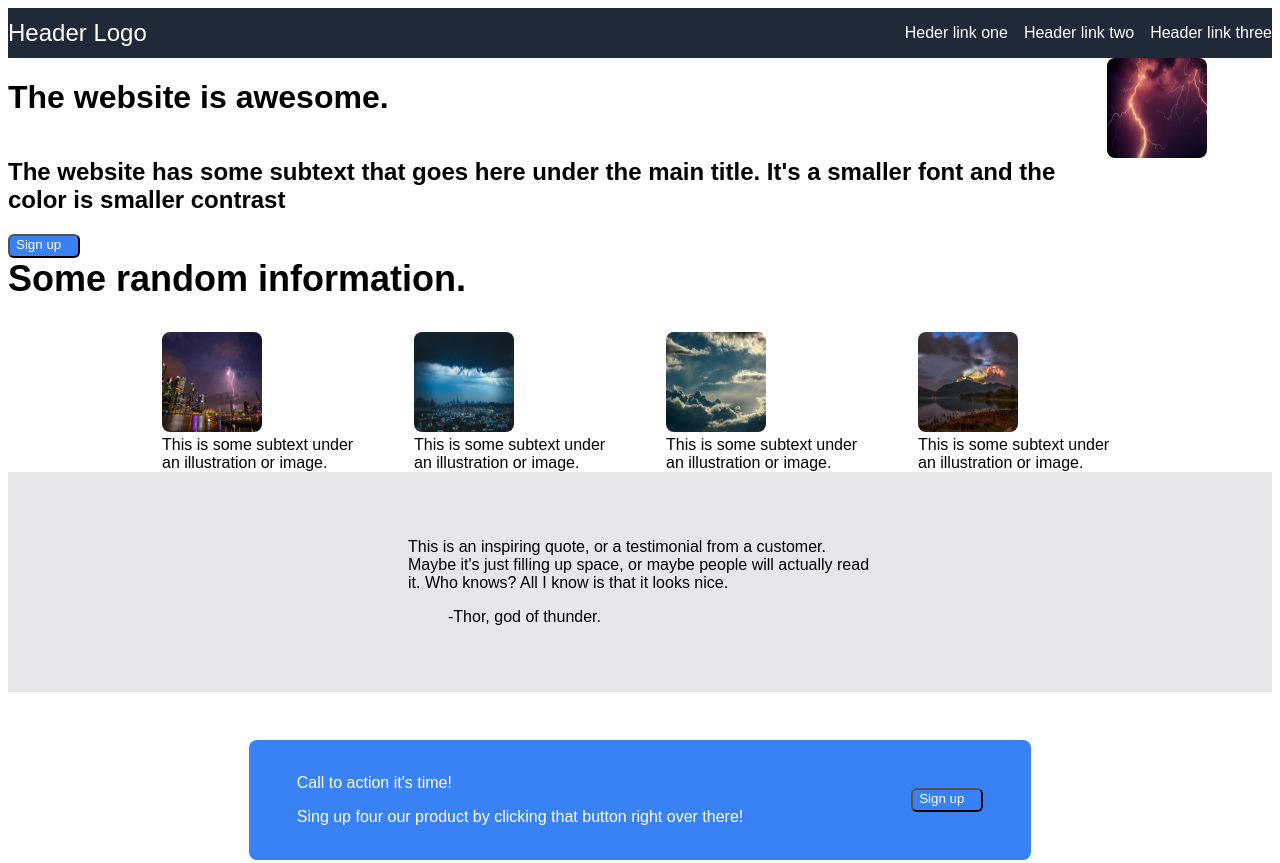
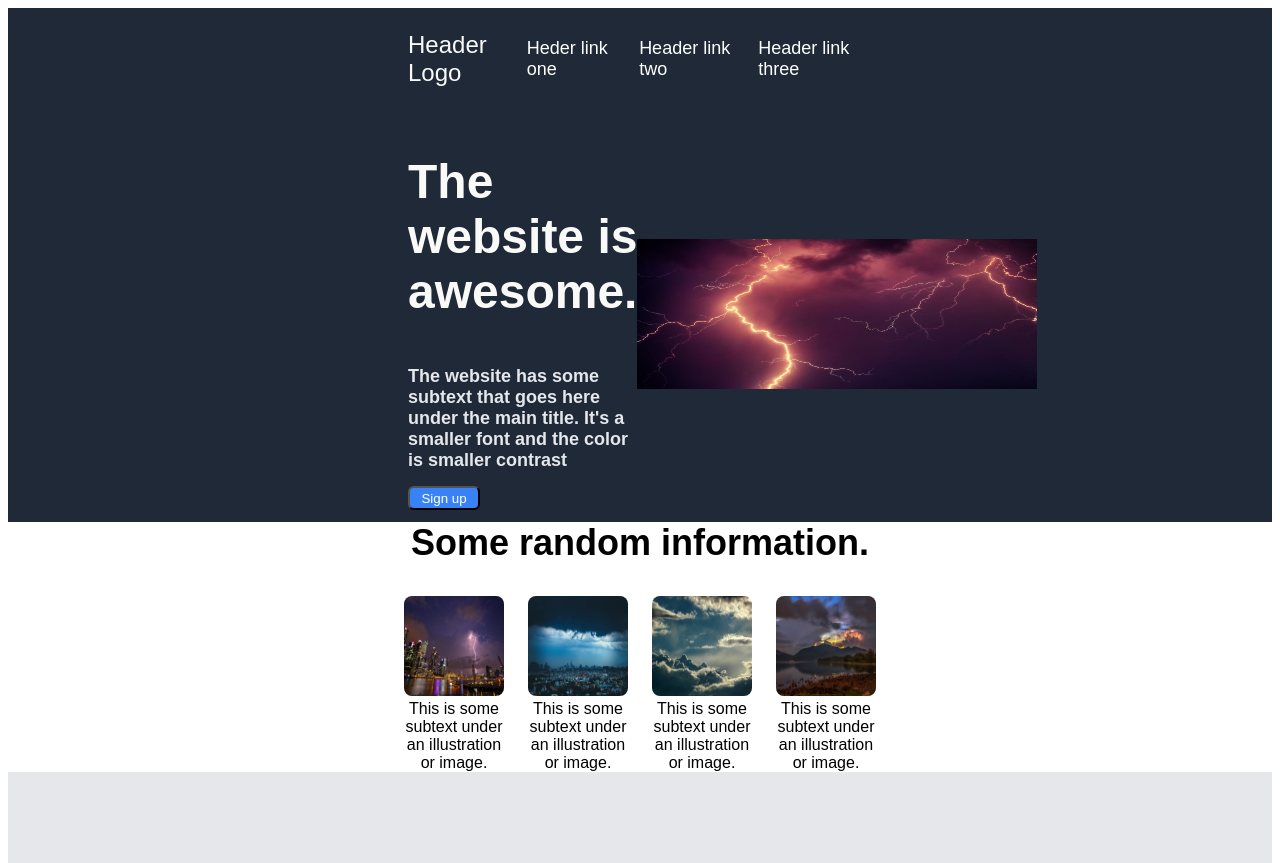
Before and after one commit to Zikasd/landing-page, a plain HTML site: page index.html in a window 1280 px wide. Shown: the top 863 px of the page. Drawn offline with Linux system fonts and the light colour scheme.

Commit message:
My finall version

```diff
--- a/style.css
+++ b/style.css
@@ -3,6 +3,10 @@ body {
 
 
   }
+
+.header {
+  padding: 12px 400px;
+}
 
 .header,
 .footer {
@@ -10,6 +14,22 @@ body {
     background: #1F2937;
     align-items: center;
     color: white;
+  }
+
+  .logo {
+    font-size: 24px;
+    color: #F9FAF8;
+  }
+
+  h1 {
+    font-size: 48px;
+    font-weight: bold;
+    color: #F9FAF8;
+  }
+
+  h2 {
+    color: #E5E7EB;
+    font-size: 18px;
   }
 
 .footer {
@@ -25,17 +45,20 @@ ul {
     display: flex;
     list-style: none;
     gap: 16px;
+    font-size: 18px;
   }
 
   .container {
     display: flex;
-
+    background: #1F2937;
+    padding: 12px 400px;
+    align-items: center;
   }
 
-  .image {
+  .image img {
 
-    height: 100px;
-    width: 200px;
+    height: 150px;
+    width: 400px;
   }
 
 
@@ -53,7 +76,7 @@ ul {
  }
 
 
- img {
+ .info img {
   width: 100px;
   height: 100px;
   border-radius: 8px;
@@ -63,21 +86,27 @@ ul {
   font-size: 36px;
   font-weight: 900;
   margin-bottom: 32px;
+  display: flex;
+  justify-content: center;
 }
 
  .container-two {
   display: flex;
   align-items: center;
   justify-content: center;
-  gap: 52px;
+  gap: 24px;
+
 }
 .info {
-  max-width: 200px;
+  width: 100px;
+  text-align: center;
 }
 
 .container-three {
   background: #E5E7EB;
   padding: 50px 400px;
+  font-style: italic;
+  font-size: 36px;
 }
 
 .surround {
@@ -87,12 +116,21 @@ ul {
   padding: 48px;
 }
 
-.container-four,
+.container-four {
+  background: #3882F6;
+  color: white;
+  display: flex;
+  border-radius: 6px;
+}
+
 .sign-up {
   background: #3882F6;
   color: white;
   display: flex;
   border-radius: 6px;
+  justify-content: center;
+  align-items: center;
+
 }
 
 .container-four {
@@ -104,6 +142,7 @@ ul {
 
 .box {
   padding: 16px 48px;
+  font-size: 24px;
 }
 
 .sign-last {
```
Also changed, not shown: index.html (+2 -0 lines).
